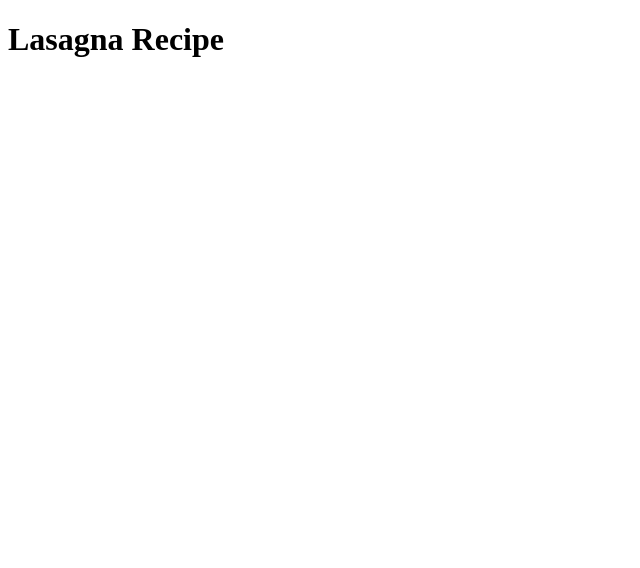
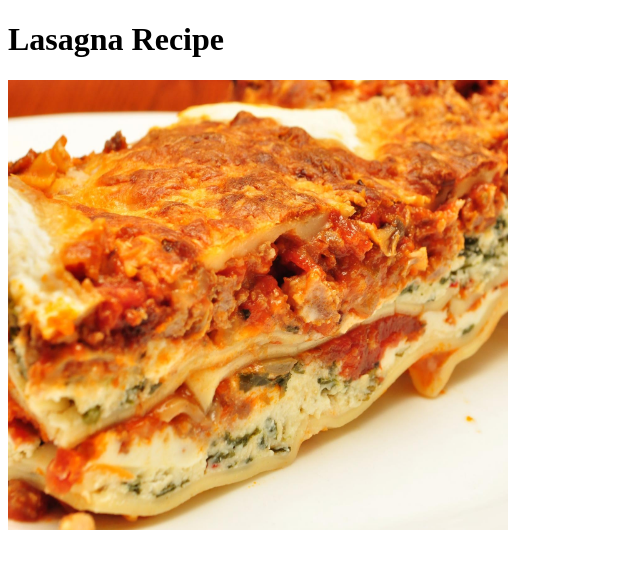
Before and after one commit to Tonidmarino/odin-recipes, a plain HTML site: page recipes/lasagna.html in a window 1280 px wide. Shown: the whole page, without its empty margins (0-640 px from the left). Drawn offline with Linux system fonts and the light colour scheme.

Commit message:
Added lasagna image

```diff
--- a/recipes/lasagna.html
+++ b/recipes/lasagna.html
@@ -4,6 +4,8 @@
     <head>
         <body>
             <h1>Lasagna Recipe</h1>
+
+            <img src="../images/lasagna.jpg" width="500" height="450">
         </body>
     </head>
 </html>
```
Also changed, not shown: index.html (+2 -0 lines), images/lasagna.jpg (added).
